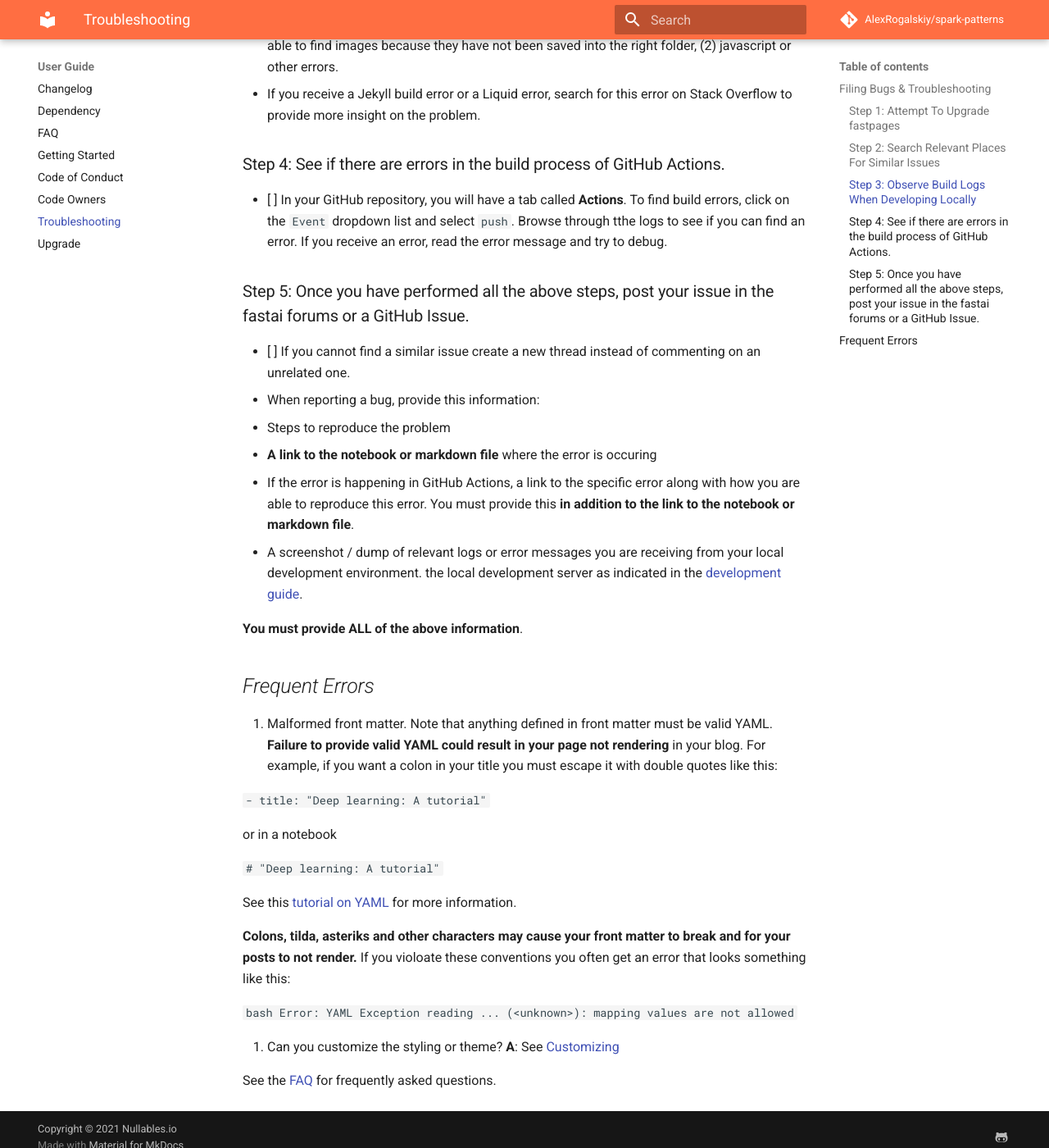
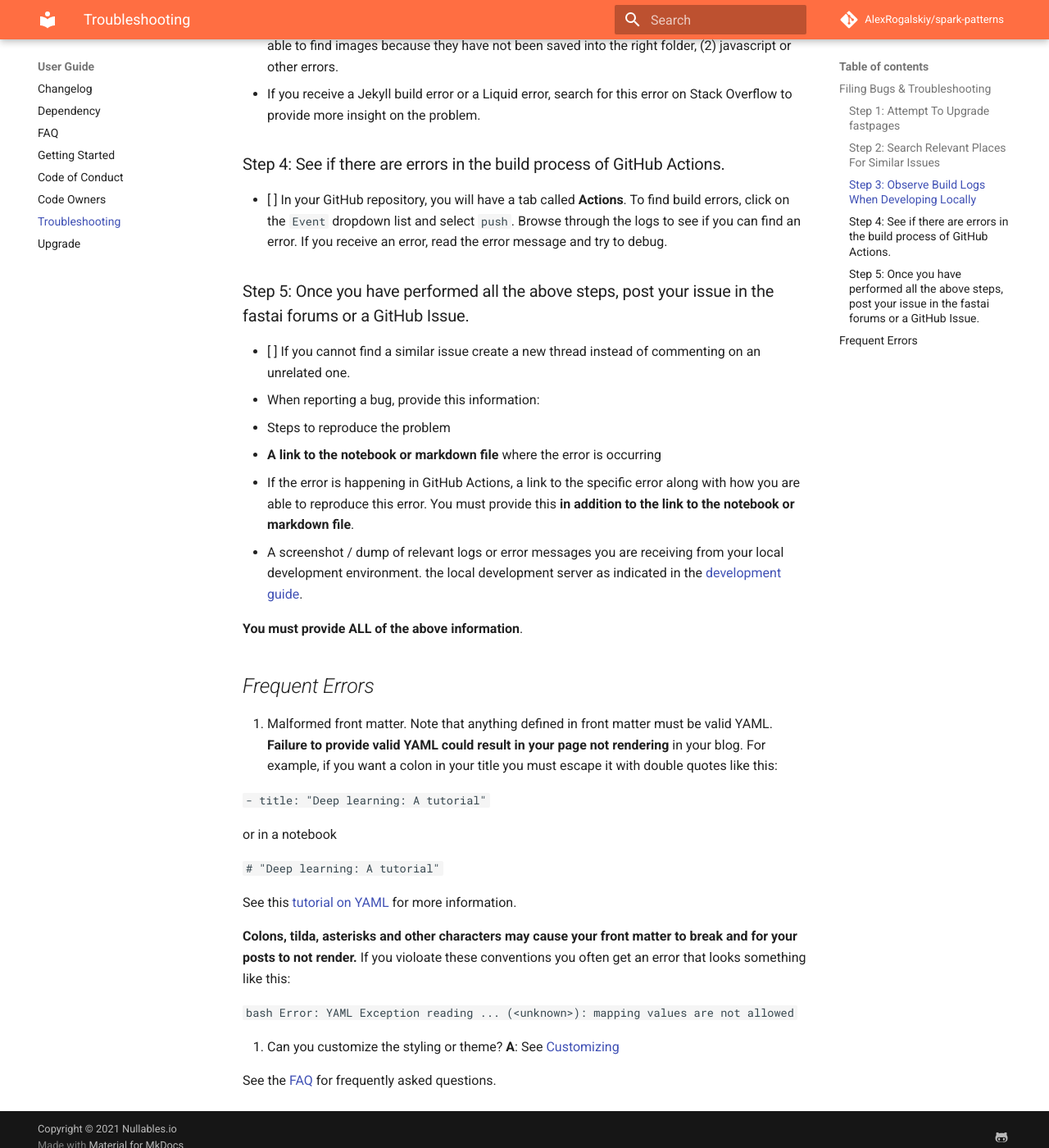
Before and after one commit to AlexRogalskiy/spark-patterns, an MkDocs documentation site: the page built from docs/user-guide/troubleshooting.md, in a window 1280 px wide and 1400 px high, scrolled down 892 px. Shown: the whole window at 82% size. Built offline with MkDocs 1.6.1 and Material for MkDocs 9.7.7, drawn with Linux system fonts in a browser that asks for light colours; comment, search, counter and statistics services are not loaded; old or Windows-style settings are respelled for this version of MkDocs.

````diff
--- a/docs/user-guide/troubleshooting.md
+++ b/docs/user-guide/troubleshooting.md
@@ -27,14 +27,14 @@
 
 ### Step 4: See if there are errors in the build process of GitHub Actions.
 
-* [ ] In your GitHub repository, you will have a tab called **Actions**.  To find build errors, click on the `Event` dropdown list and select `push`.  Browse through tthe logs to see if you can find an error.  If you receive an error, read the error message and try to debug.
+* [ ] In your GitHub repository, you will have a tab called **Actions**.  To find build errors, click on the `Event` dropdown list and select `push`.  Browse through the logs to see if you can find an error.  If you receive an error, read the error message and try to debug.
 
 ### Step 5: Once you have performed all the above steps, post your issue in the fastai forums or a GitHub Issue.
 
 * [ ] If you cannot find a similar issue create a new thread instead of commenting on an unrelated one.
 * When reporting a bug, provide this information:
   1. Steps to reproduce the problem
-  2. **A link to the notebook or markdown file** where the error is occuring
+  2. **A link to the notebook or markdown file** where the error is occurring
   3. If the error is happening in GitHub Actions, a link to the specific error along with how you are able to reproduce this error.  You must provide this **in addition to the link to the notebook or markdown file**.
   4. A screenshot / dump of relevant logs or error messages you are receiving from your local development environment. the local development server as indicated in the [development guide](https://github.com/fastai/fastpages/blob/master/_fastpages_docs/DEVELOPMENT.md).
 
@@ -52,7 +52,7 @@
 
    See this [tutorial on YAML](https://rollout.io/blog/yaml-tutorial-everything-you-need-get-started/) for more information.
 
-   **Colons, tilda, asteriks and other characters may cause your front matter to break and for your posts to not render.** If you violoate these conventions you often get an error that looks something like this:
+   **Colons, tilda, asterisks and other characters may cause your front matter to break and for your posts to not render.** If you violoate these conventions you often get an error that looks something like this:
 
    ```bash
     Error: YAML Exception reading ... (<unknown>): mapping values are not allowed
--- a/mkdocs.yml
+++ b/mkdocs.yml
@@ -72,7 +72,7 @@
       - Bug Report: reporting/bug_report.md
       - Custom Report: reporting/custom_report.md
       - Issue Report: reporting/issue_template.md
-      - Feature Requst: reporting/feature_request_template.md
-      - Pull Requst: reporting/pull_request_template.md
+      - Feature Request: reporting/feature_request_template.md
+      - Pull Request: reporting/pull_request_template.md
   - Links:
       - Information: links/info.md
````
Also changed, not shown: docs/contributing/info.md (+2 -2 lines), docs/user-guide/upgrade.md (+1 -1 lines).
